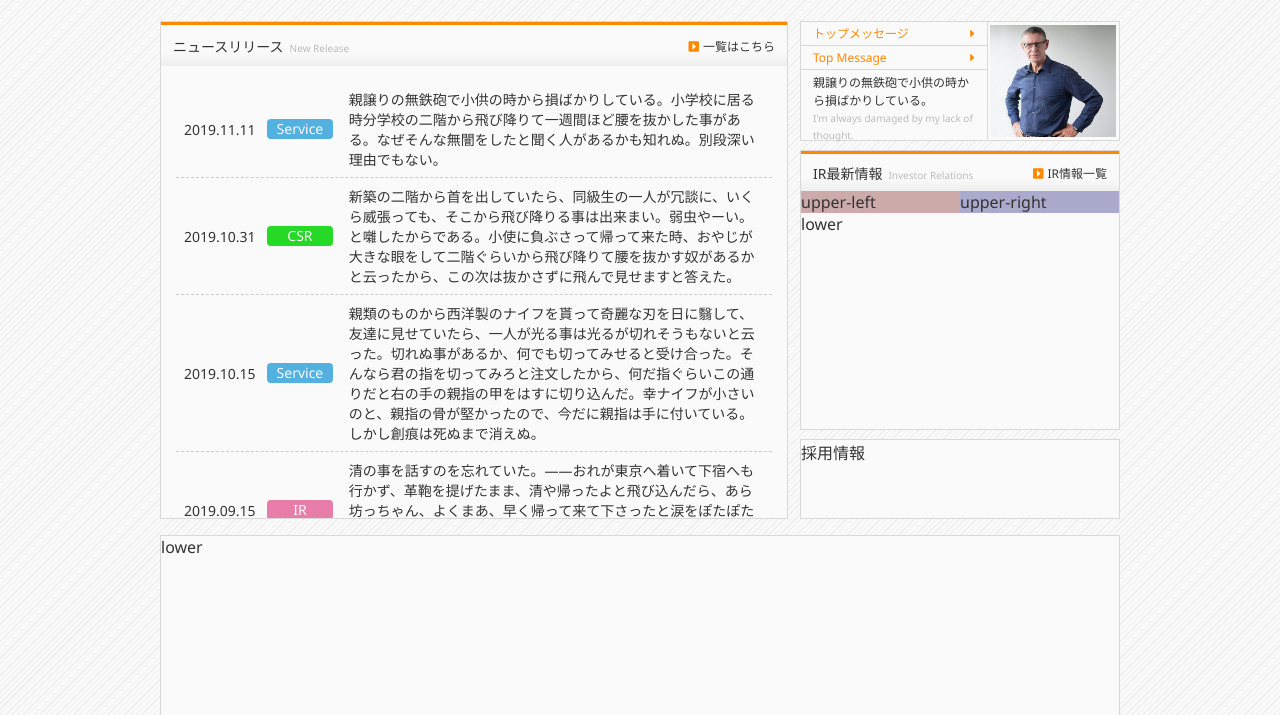
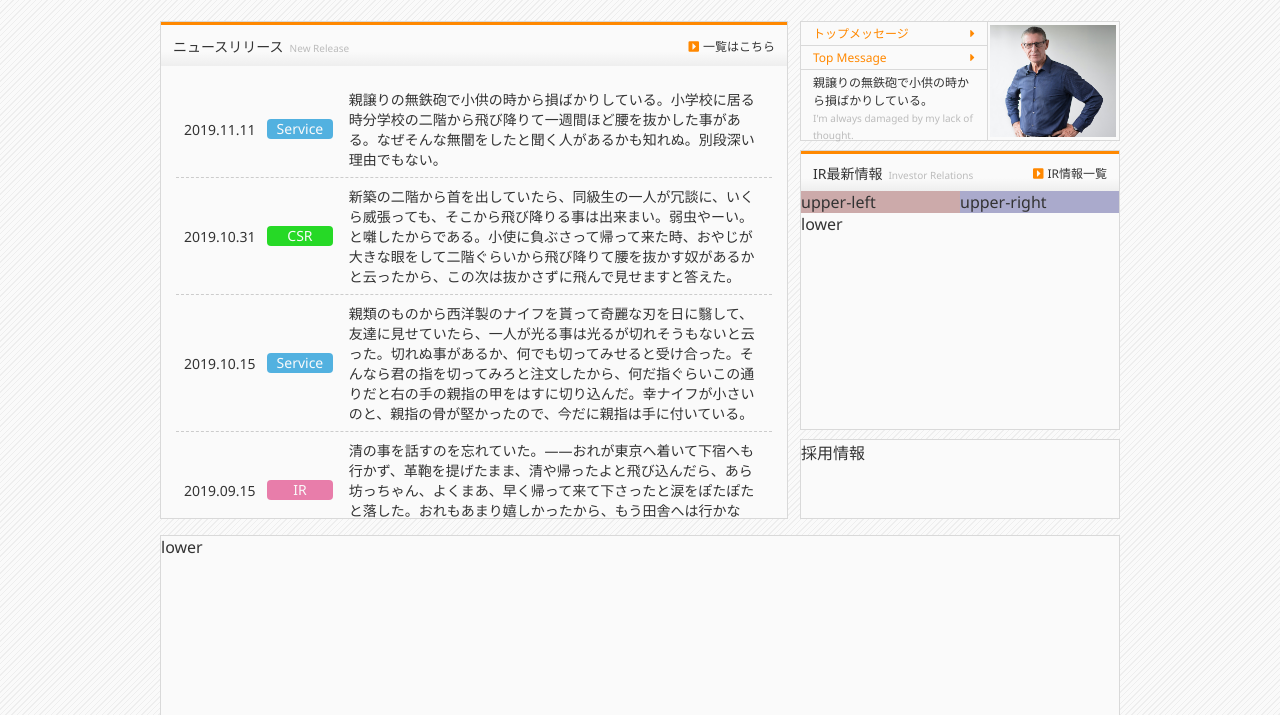
Before and after one commit to bugalu/sample_site_004_CorporateSite, a website: page src/index.html in a window 1280 px wide. Shown: the part 385-1100 px from the top of the page. Drawn offline with Linux system fonts and the light colour scheme; some packages are replaced by stand-ins of ours.

Commit message:
news device

```diff
--- a/src/index.html
+++ b/src/index.html
@@ -103,7 +103,7 @@
                 <time>2019.10.15</time>
                 <div class="main__news-body-tag c-blue">Service</div>
                 <p>
-                  親類のものから西洋製のナイフを貰って奇麗な刃を日に翳して、友達に見せていたら、一人が光る事は光るが切れそうもないと云った。切れぬ事があるか、何でも切ってみせると受け合った。そんなら君の指を切ってみろと注文したから、何だ指ぐらいこの通りだと右の手の親指の甲をはすに切り込んだ。幸ナイフが小さいのと、親指の骨が堅かったので、今だに親指は手に付いている。しかし創痕は死ぬまで消えぬ。
+                  親類のものから西洋製のナイフを貰って奇麗な刃を日に翳して、友達に見せていたら、一人が光る事は光るが切れそうもないと云った。切れぬ事があるか、何でも切ってみせると受け合った。そんなら君の指を切ってみろと注文したから、何だ指ぐらいこの通りだと右の手の親指の甲をはすに切り込んだ。幸ナイフが小さいのと、親指の骨が堅かったので、今だに親指は手に付いている。
                 </p>
               </li>
               <li>
```
